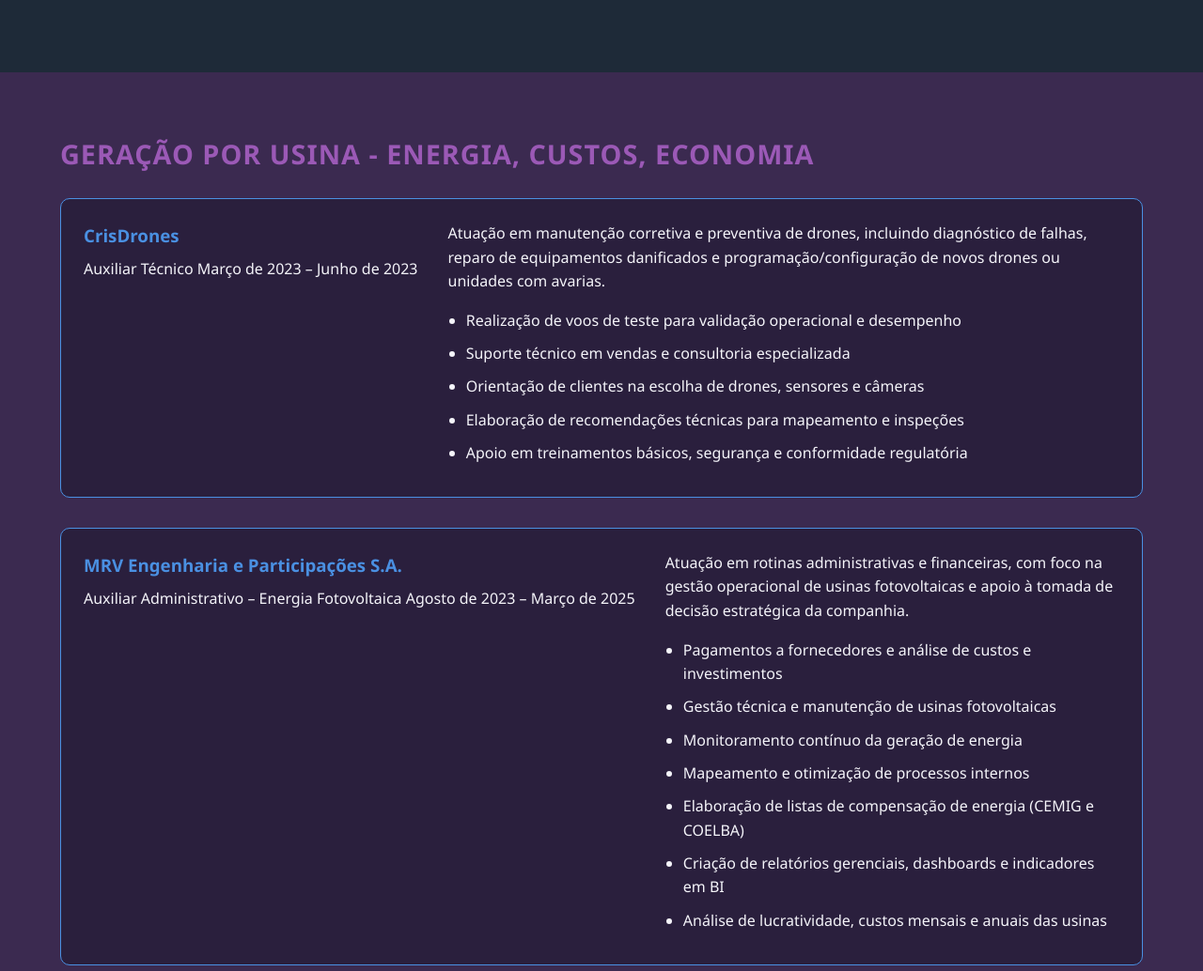
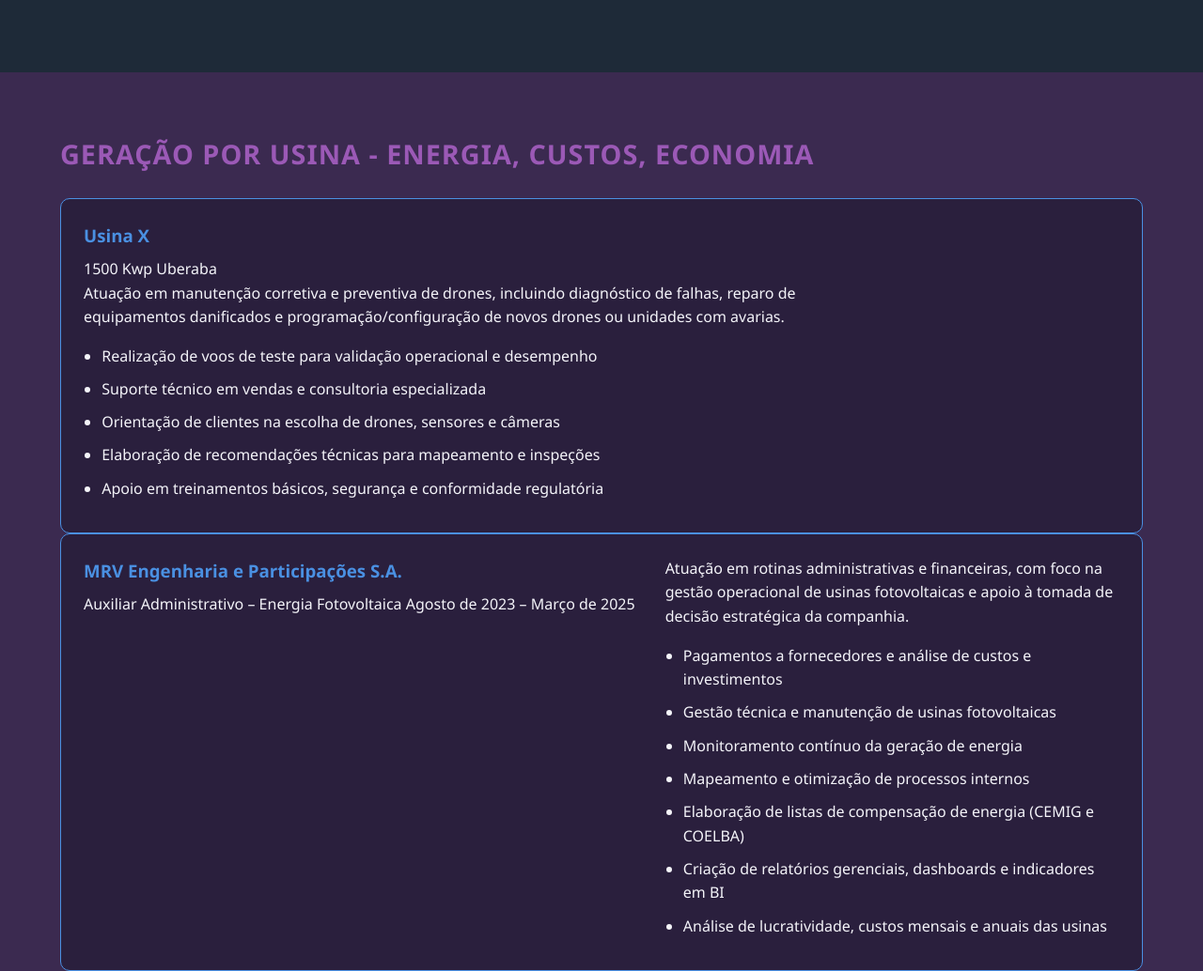
Before and after one commit to lucassilvasoares1302-max/ra-202451070789, a plain HTML site: page pw/trabalhos/trabalhoINDEX.html in a window 1280 px wide. Shown: the part 703-1737 px from the top of the page at 94% size. Drawn offline with Linux system fonts and the light colour scheme; files that its build step writes are made by us from their sources; files whose address does not match are found by name.

Commit message:
Update trabalhoINDEX.html

```diff
--- a/pw/trabalhos/trabalhoINDEX.html
+++ b/pw/trabalhos/trabalhoINDEX.html
@@ -15,6 +15,7 @@
         <ul>
           <li><a href="#hero">Início</a></li>
           <li><a href="#sobre">Sobre</a></li>
+          <li><a href="#geracaoporusina">Geração por usina</a></li>
           <li><a href="#projetos">Projetos</a></li>
           <li><a href="#contato">Contatos</a></li>
         </ul>
@@ -42,16 +43,16 @@
     </div>
   </section>
 
-  <section id="experiencias">
+  <section id="geracaoporusina">
   <div class="container">
     <h2>Geração por usina - Energia, custos, Economia </h2>
 
 
-    <div class="experiencia-horizontal card">
-      <div class="experiencia-info">
-        <h3>CrisDrones</h3>
-        <span class="cargo">Auxiliar Técnico</span>
-        <span class="periodo">Março de 2023 – Junho de 2023</span>
+    <div class="geracaoporusina-horizontal card">
+      <div class="geracaoporusina-info">
+        <h3>Usina X</h3>
+        <span class="kwp">1500 Kwp</span>
+        <span class="Cidade"> Uberaba</span>
       </div>
 
       <div class="experiencia-descricao">
```
